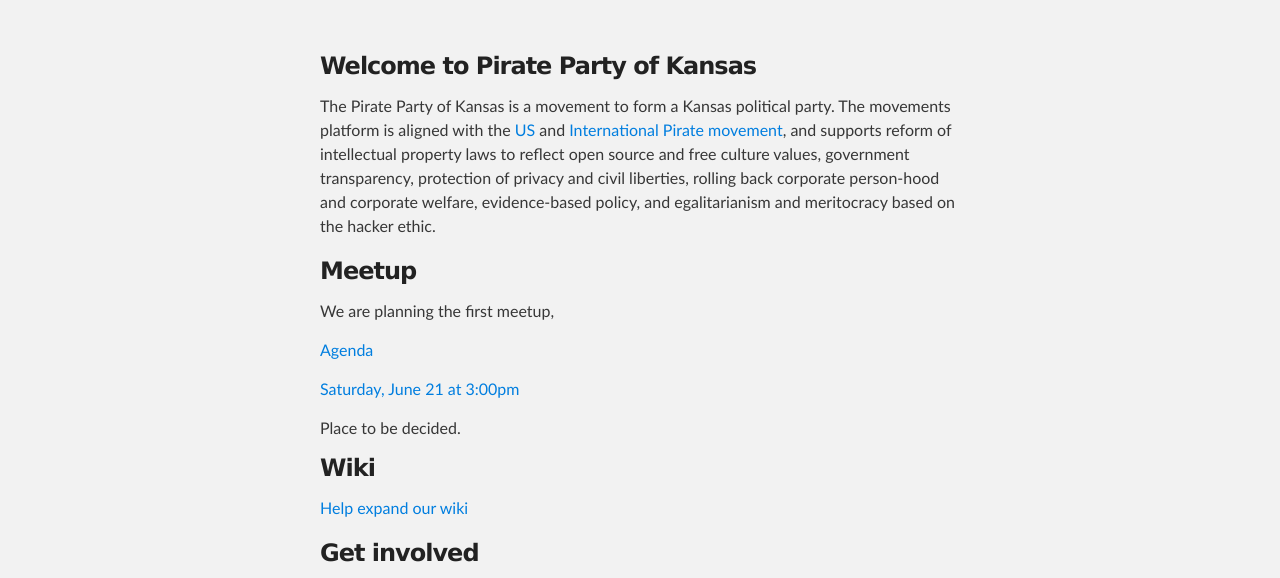
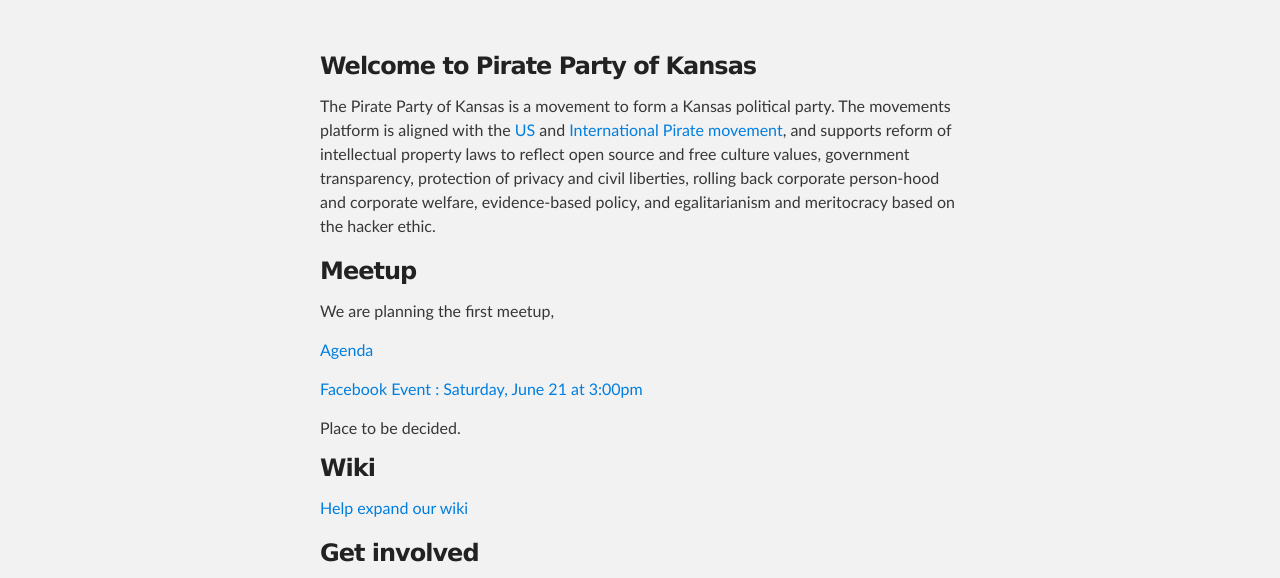
Before and after one commit to pirate-party-kansas/website, a plain HTML site: page index.html in a window 1280 px wide. Shown: the part 212-790 px from the top of the page. Drawn offline with Linux system fonts and the light colour scheme.

Commit message:
Update index.html

```diff
--- a/index.html
+++ b/index.html
@@ -38,7 +38,8 @@
 <p>
 We are planning the first meetup,
   <p><a href="http://piratepad.net/RQ7HxkC8OL">Agenda</a></p>
-  <p><a href="https://www.facebook.com/events/666298860085866/">Saturday, June 21 at 3:00pm</a></p>
+  <p><a href="https://www.facebook.com/events/666298860085866/">Facebook Event : Saturday, June 21 at 3:00pm</a></p>
+
   Place to be decided.
 
 <h3>Wiki</h3>
```
